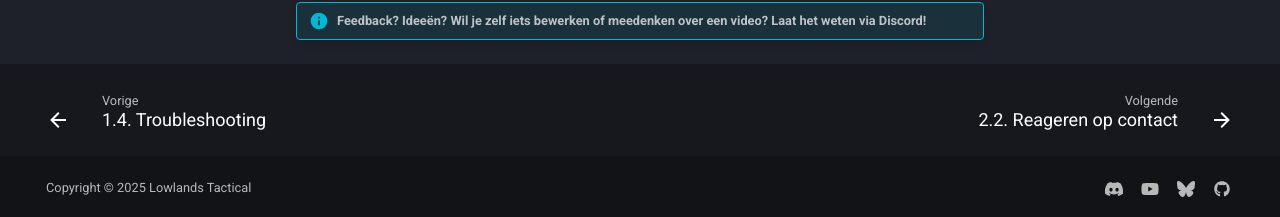
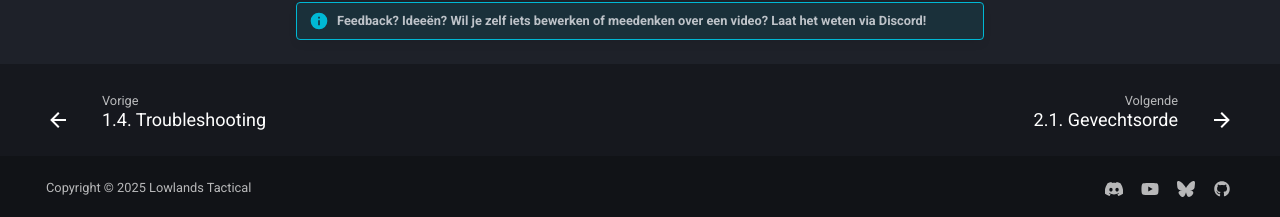
Before and after one commit to Lowlands-Tactical/LT-Wiki, an MkDocs documentation site: the page built from docs/1_algemene_informatie/1_5_mediabeleid.md, in a window 1280 px wide and 900 px high, scrolled down 1679 px. Shown: the part 680-897 px from the top of the window. Built offline with MkDocs 1.6.1 and Material for MkDocs 9.7.7, drawn with Linux system fonts in a browser that asks for light colours; comment, search, counter and statistics services are not loaded; some of the changed lines change nothing that is shown.

Commit message:
gevechtsorde pad aanpassing
fout in pad gefixt

```diff
--- a/mkdocs.yml
+++ b/mkdocs.yml
@@ -32,7 +32,7 @@ nav:
     - 1.4. Troubleshooting: 1_algemene_informatie/1_4_troubleshooting.md
     - 1.5. Mediabeleid: 1_algemene_informatie/1_5_mediabeleid.md
   - 2. Basisvaardigheden:
-    - 2.1. Gevechtsorde: 2_bassisvaardigheden/2_1_gevechtsorde.md
+    - 2.1. Gevechtsorde: 2_basisvaardigheden/2_1_gevechtsorde.md
     - 2.2. Reageren op contact: 2_basisvaardigheden/2_2_reageren_op_contact.md
     - 2.3. Uitroepen van contact: 2_basisvaardigheden/2_3_uitroepen_van_contact.md
     - 2.4. Communicatie: 2_basisvaardigheden/2_4_communicatie.md
```
